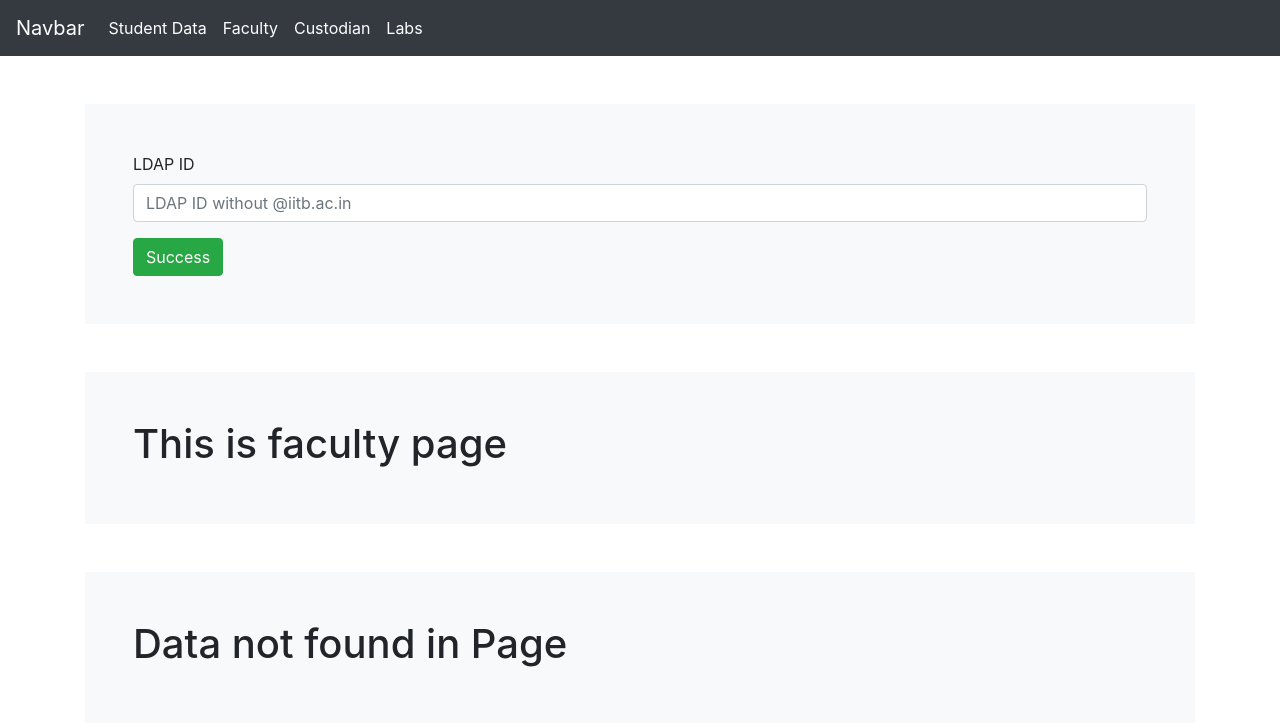
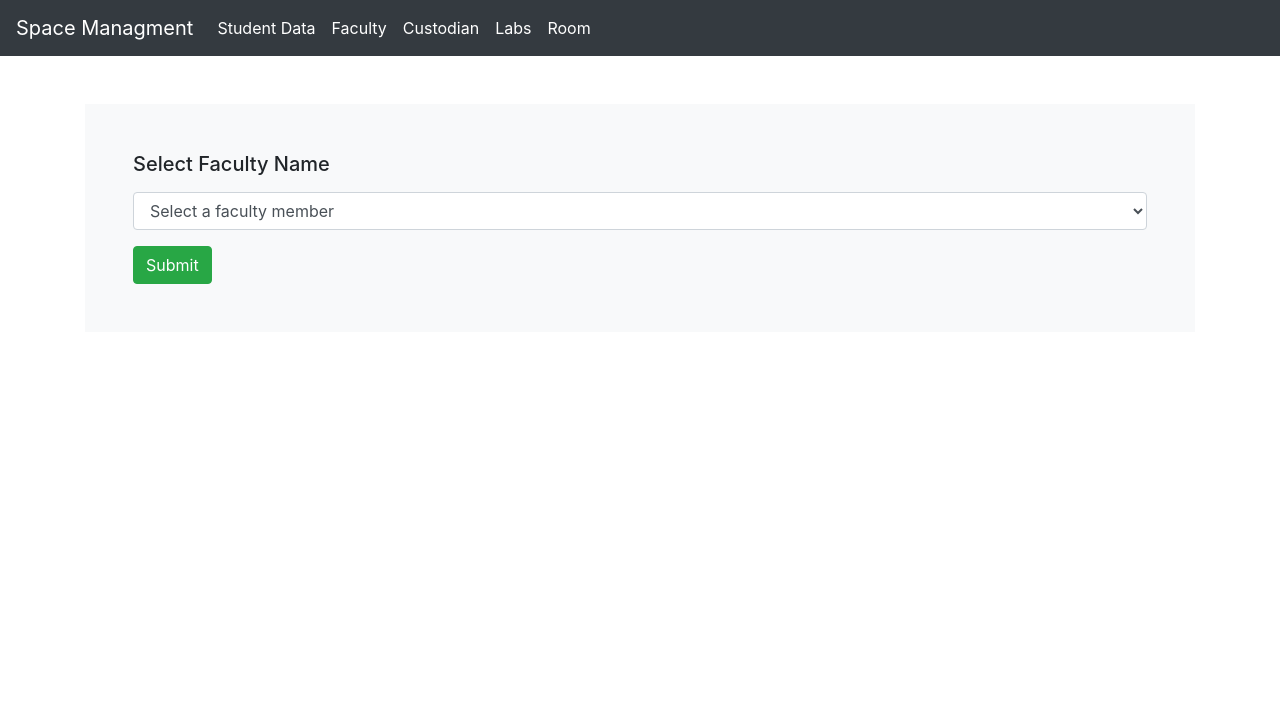
Before and after one commit to mpiyush13/Space-Ta-work-2, a Flask app: page /faculty in a window 1280 px wide. Shown: the top 723 px of the page. Run offline with Flask 3, Linux system fonts and the light colour scheme.

Commit message:
commit room

```diff
--- a/app.py
+++ b/app.py
@@ -61,7 +61,7 @@
 def faculty():
     SHEET_ID = '1pbTLKnkCcDuMIoejs_mWW8SnZVW5_Eqgk2Qs1oZgQqk'
     # SHEET_ID = ''
-    SHEET_NAME = 'Student Data'
+    SHEET_NAME = 'Faculty Data'
     df_json=''
     print('HELLO')
     df = pd.DataFrame([])
@@ -76,10 +76,24 @@
 
         # print('==============================')
         df = pd.DataFrame(rows)
+        print("This is Faculty information")
         print(df.head())
+        p_row=-1
+        for i in range(len(df)):
+          if str(df.iloc[i, 0])==str(LDAP_ID):
+              p_row=i
+        print(f"This is value of p_row{p_row}")
         df_json = df.to_json(orient='records')
-
-    return render_template('Faculty.html', data=df.to_html())
+        if p_row!=-1:
+            df = pd.DataFrame({'Faculty Name': [df.iloc[p_row, 0]], 'No of Labs': [df.iloc[p_row, 1]], 'Lab Name': [df.iloc[p_row, 2]],'No of Student': [df.iloc[p_row, 3]]})
+            data1=df.to_html(index=False,sparsify=False)
+            print(data1)
+            table_with_styles = data1.replace('<table', '<table style="border: 2px solid black;padding: 15px;"') \
+    .replace('<th', '<th style="text-align: center;border-collapse: collapse;"') \
+    .replace('<td', '<td style="border: 2px solid black;padding: 30px;"')
+            return render_template('Faculty.html', data2=table_with_styles,flag=True)
+            # return render_template('home.html', data2=df.to_html(),flag=True)
+    return render_template('Faculty.html', data=df.to_html(),flag=1)
 
 @app.route("/lab", methods = ['GET', 'POST'])
 def lab():
@@ -102,8 +116,25 @@
         df = pd.DataFrame(rows)
         print(df.head())
         df_json = df.to_json(orient='records')
+        # p_col=-1
+        # for col in range(df.shape[1]):
+        #        if str(df.iloc[0, col])==str(LDAP_ID):
+        #            p_col=col
+        # print(f"This is value of p_row{p_col}")
+        # if p_col!=-1:
 
-    return render_template('Lab.html', data=df.to_html())
+        df = pd.DataFrame({'Custodian Name': [df[LDAP_ID][0]], 'No of PIs': [df[LDAP_ID][2]], 'PI Name': [df[LDAP_ID][1]],
+                           'No of Student': [df[LDAP_ID][3]],'M.Tech Student': [df[LDAP_ID][4]],'MS Student': [df[LDAP_ID][8]],
+                           'B.Tech Student': [df[LDAP_ID][12]],'Phd Student': [df[LDAP_ID][13]]})
+        data1=df.to_html(index=False,sparsify=False)
+        print(data1)
+        table_with_styles = data1.replace('<table', '<table style="border: 2px solid black;padding: 15px;"') \
+    .replace('<th', '<th style="text-align: center;border-collapse: collapse;"') \
+    .replace('<td', '<td style="border: 2px solid black;padding: 30px;"')
+        return render_template('Lab.html', data2=table_with_styles,flag=True)
+        return render_template('Lab.html', data2=df.to_html(),flag=True)
+
+    return render_template('Lab.html', data=df.to_html(),Flag=True)
 @app.route("/custodian", methods = ['GET', 'POST'])
 def custodian():
     SHEET_ID = '1pbTLKnkCcDuMIoejs_mWW8SnZVW5_Eqgk2Qs1oZgQqk'
@@ -128,5 +159,29 @@
         df_json = df.to_json(orient='records')
 
     return render_template('Custodian.html', data=df.to_html())
+@app.route("/room", methods = ['GET', 'POST'])
+def room():
+    SHEET_ID = '1pbTLKnkCcDuMIoejs_mWW8SnZVW5_Eqgk2Qs1oZgQqk'
+    # SHEET_ID = ''
+    SHEET_NAME = 'Student Data'
+    df_json=''
+    print('HELLO')
+    df = pd.DataFrame([])
+    if request.method == "POST":
+        LDAP_ID = request.form['ldap_id']
+
+        gc = gspread.service_account('keys.json')
+        spreadsheet = gc.open_by_key(SHEET_ID)
+        worksheet = spreadsheet.worksheet(SHEET_NAME)
+        rows = worksheet.get_all_records()
+        # print(rows[:5])
+
+        # print('==============================')
+        df = pd.DataFrame(rows)
+
+        print(df.head())
+        df_json = df.to_json(orient='records')
+
+    return render_template('Room.html', data=df.to_html())
 if __name__ == '__main__':
     app.run(host='localhost', port=8000)
--- a/templates/Custodian.html
+++ b/templates/Custodian.html
@@ -39,7 +39,7 @@
   <body>
 
     <nav class="navbar navbar-expand-lg navbar-dark bg-dark">
-      <a class="navbar-brand" href="#">Navbar</a>
+      <a class="navbar-brand" href="{{url_for('home')}}">Space Managment</a>
       <button class="navbar-toggler" type="button" data-toggle="collapse" data-target="#navbarNav"
         aria-controls="navbarNav" aria-expanded="false" aria-label="Toggle navigation">
         <span class="navbar-toggler-icon"></span>
@@ -57,6 +57,9 @@
           </li>
           <li class="nav-item active">
             <a class="nav-link" href="{{url_for('lab')}}">Labs <span class="sr-only">(current)</span></a>
+          </li>
+          <li class="nav-item active">
+            <a class="nav-link" href="{{url_for('room')}}">Room <span class="sr-only">(current)</span></a>
           </li>
 
 
--- a/templates/Faculty.html
+++ b/templates/Faculty.html
@@ -17,7 +17,7 @@
   <body>
 
     <nav class="navbar navbar-expand-lg navbar-dark bg-dark">
-      <a class="navbar-brand" href="#">Navbar</a>
+      <a class="navbar-brand" href="{{url_for('home')}}">Space Managment</a>
       <button class="navbar-toggler" type="button" data-toggle="collapse" data-target="#navbarNav"
         aria-controls="navbarNav" aria-expanded="false" aria-label="Toggle navigation">
         <span class="navbar-toggler-icon"></span>
@@ -36,7 +36,9 @@
           <li class="nav-item active">
             <a class="nav-link" href="{{url_for('lab')}}">Labs <span class="sr-only">(current)</span></a>
           </li>
-
+          <li class="nav-item active">
+            <a class="nav-link" href="{{url_for('room')}}">Room <span class="sr-only">(current)</span></a>
+          </li>
 
 
 
@@ -49,25 +51,68 @@
 <div class="container mr-5 mt-5 p-5 bg-light center">
   <form method="POST">
     <div class="form-group">
-      <label for="exampleInputPassword1">LDAP ID</label>
-      <input type="text" class="form-control" id="ldapid" name="ldap_id" placeholder="LDAP ID without @iitb.ac.in">
+      <b><h5><label for="exampleFormControlSelect1">Select Faculty Name</label></h5> </b>
+      <select class="form-control" id="exampleFormControlSelect1" name="ldap_id" >
+        <option value="" disabled selected>Select a faculty member</option>
+        <option>Abhiram Ranade</option>
+        <option>Abir De</option>
+        <option>Ajit A Diwan</option>
+        <option>Ajit Rajwade</option>
+        <option>Akash Kumar</option>
+        <option>Akshay S</option>
+        <option>Amitabha A Sanyal</option>
+        <option>Ashutosh Gupta</option>
+        <option>Ashwin Gumaste</option>
+        <option>Bernard Menezes</option>
+        <option>Bharat G Adsul</option>
+        <option>Bhaskaran Raman</option>
+        <option>Biswabandan Panda</option>
+        <option>Ganesh Ramkrishnan</option>
+        <option>G Sivakumar</option>
+        <option>Kameswari Chebrolu</option>
+        <option>Kavi Arya</option>
+        <option>Krishna Shankar Narayanan</option>
+        <option>Manas Thakur</option>
+        <option>Manoj Prabhakaran</option>
+        <option>Milind A Sohoni</option>
+        <option>Mythili Vutukuru</option>
+        <option>Nutan Limaye</option>
+        <option>Om Damani</option>
+        <option>Parag Kumar Chaudhuri</option>
+        <option>Preethi Jyothi</option>
+        <option>Purushottam Kulkarni</option>
+        <option>Pushpak P Bhattacharya</option>
+        <option>Rohit Gurjar</option>
+        <option>Rushikesh K Joshi</option>
+        <option>Saisundararaman Vishwanathan</option>
+        <option>Sharat Chandran</option>
+        <option>Soumen Chakrabarti</option>
+        <option>Siddhartha Chaudhuri</option>
+        <option>Shivaram Kalyanakrishnan</option>
+        <option>S Sudarshan</option>
+        <option>Sujoy Bhore</option>
+        <option>Sunita Sarawagi</option>
+        <option>Suyash P Awate</option>
+        <option>Swaprava Nath</option>
+        <option>Uday Khedker</option>
+        <option>Umesh Bellur</option>
+        <option>Varsha Apte</option>
+        <option>Vinay Joseph Ribeiro</option>
+        <option>Virendra Singh</option>
+      </select>
     </div>
     <!-- <input type="submit" value="Submit"> -->
-    <button type="submit" class="btn btn-success" value="Submit">Success</button>
+    <button type="submit" class="btn btn-success" value="Submit">Submit</button>
 
   </form>
-</div>
-
-<div class="container mr-5 mt-5 p-5 bg-light center">
-  <h1>This is faculty page</h1>
 </div>
 
 
 
 
-  <div id="result-container" class="container mr-5 mt-5 p-5 bg-light center">
+  <div id="result-container1" class="container mr-5 mt-5 p-5  center">
   {% if flag %}
-  {{data|safe}}
+  {{data2|safe}}
   {% else %}
     <h1>Data not found in Page</h1>
   {% endif %}
```
Also changed, not shown: templates/Lab.html (+48 -2 lines), templates/Room.html (added, +90 -0 lines), templates/home.html (+5 -2 lines).
